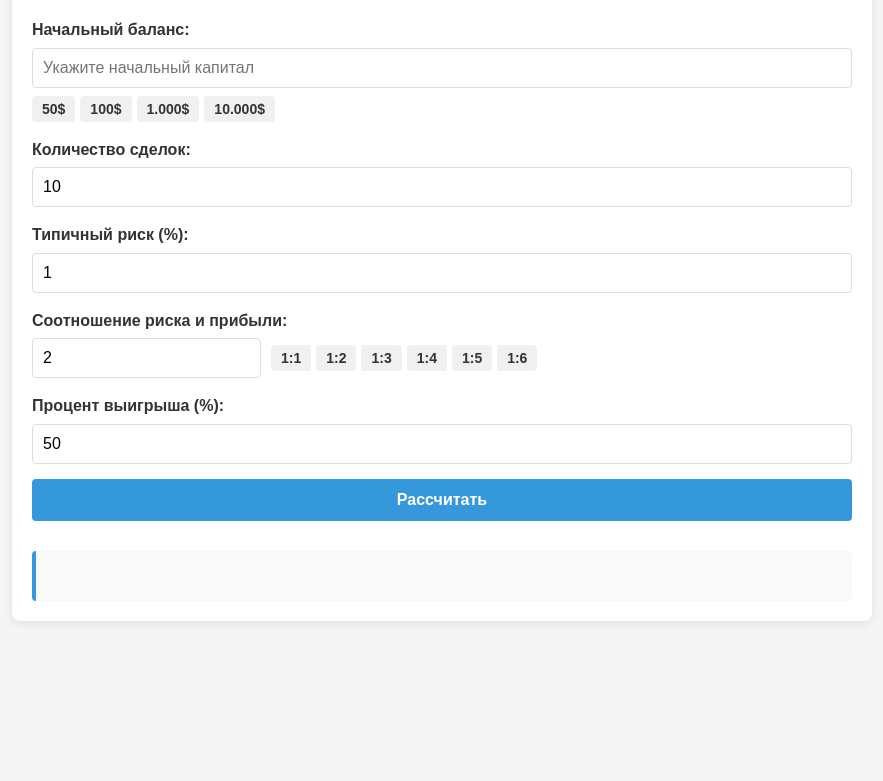
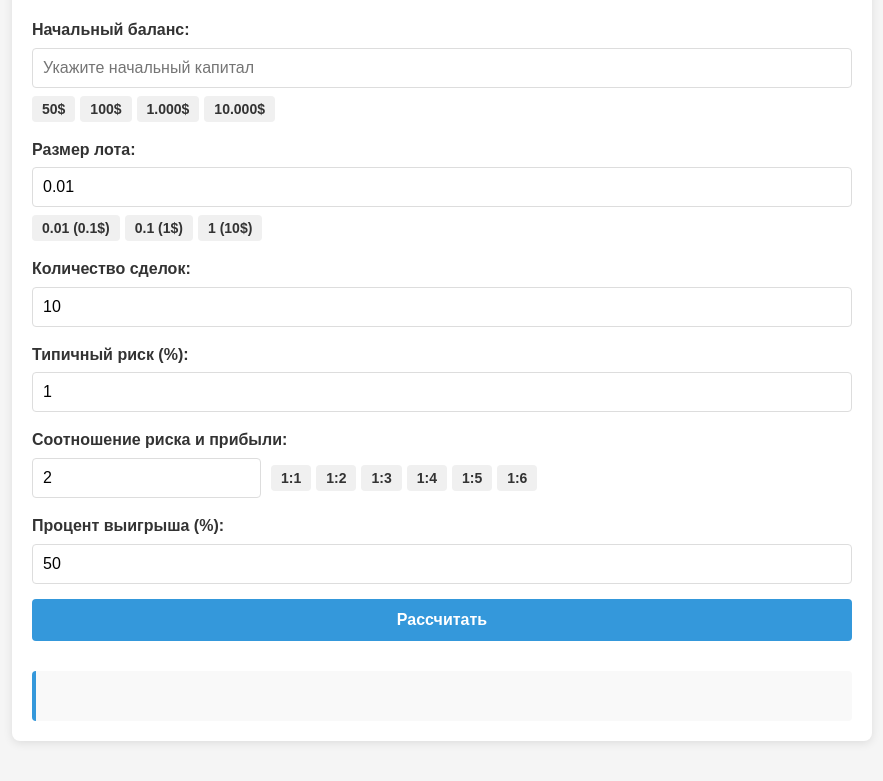
Before and after one commit to kazuhaKew/Trading-Calculator, a plain HTML site: page index.html in a window 1280 px wide. Shown: the part 855-1636 px from the top of the page, without its empty margins (198-1081 px from the left). Before the commit the page ends 1526 px from the top, so only its background shows below. Drawn offline with Linux system fonts and the light colour scheme.

Commit message:
Add lot size input with preset buttons
Introduced a new lot size input field in the form, including preset buttons for quick selection. Updated script.js to handle button clicks and set the lot size value, and added corresponding styles for the new controls in style.css.

```diff
--- a/index.html
+++ b/index.html
@@ -60,6 +60,19 @@
                         </div>
                     </div>
                 </div>
+
+                <div class="form-group">
+                    <label for="lotSize">Размер лота:</label>
+                    <div class="lot-controls">
+                        <input type="number" id="lotSize" placeholder="Укажите размер лота" step="0.01" value="0.01">
+                        <div class="lot-buttons">
+                            <button type="button" class="lot-btn" data-value="0.01">0.01 (0.1$)</button>
+                            <button type="button" class="lot-btn" data-value="0.1">0.1 (1$)</button>
+                            <button type="button" class="lot-btn" data-value="1">1 (10$)</button>
+                        </div>
+                    </div>
+                </div>
+
                 <div class="form-group">
                     <label for="numberOfTrades">Количество сделок:</label>
                     <input type="number" id="numberOfTrades" placeholder="От 1 до 100" min="1" max="100" value="10">
--- a/script.js
+++ b/script.js
@@ -43,6 +43,14 @@ document.addEventListener('DOMContentLoaded', function() {
     balanceButtons.forEach(btn => {
         btn.addEventListener('click', function() {
             document.getElementById('initialBalance').value = this.dataset.value;
+        });
+    });
+
+    // Set up the lot size preset buttons
+    const lotButtons = document.querySelectorAll('.lot-btn');
+    lotButtons.forEach(btn => {
+        btn.addEventListener('click', function() {
+            document.getElementById('lotSize').value = this.dataset.value;
         });
     });
 
--- a/style.css
+++ b/style.css
@@ -156,6 +156,28 @@ button:hover {
     background-color: #e0e0e0;
 }
 
+.lot-controls {
+    display: flex;
+    flex-direction: column;
+    gap: 8px;
+}
+
+.lot-buttons {
+    display: flex;
+    gap: 5px;
+}
+
+.lot-btn {
+    padding: 5px 10px;
+    font-size: 14px;
+    background-color: #f0f0f0;
+    color: #333;
+}
+
+.lot-btn:hover {
+    background-color: #e0e0e0;
+}
+
 .trade-summary {
     width: 100%;
 }
```
